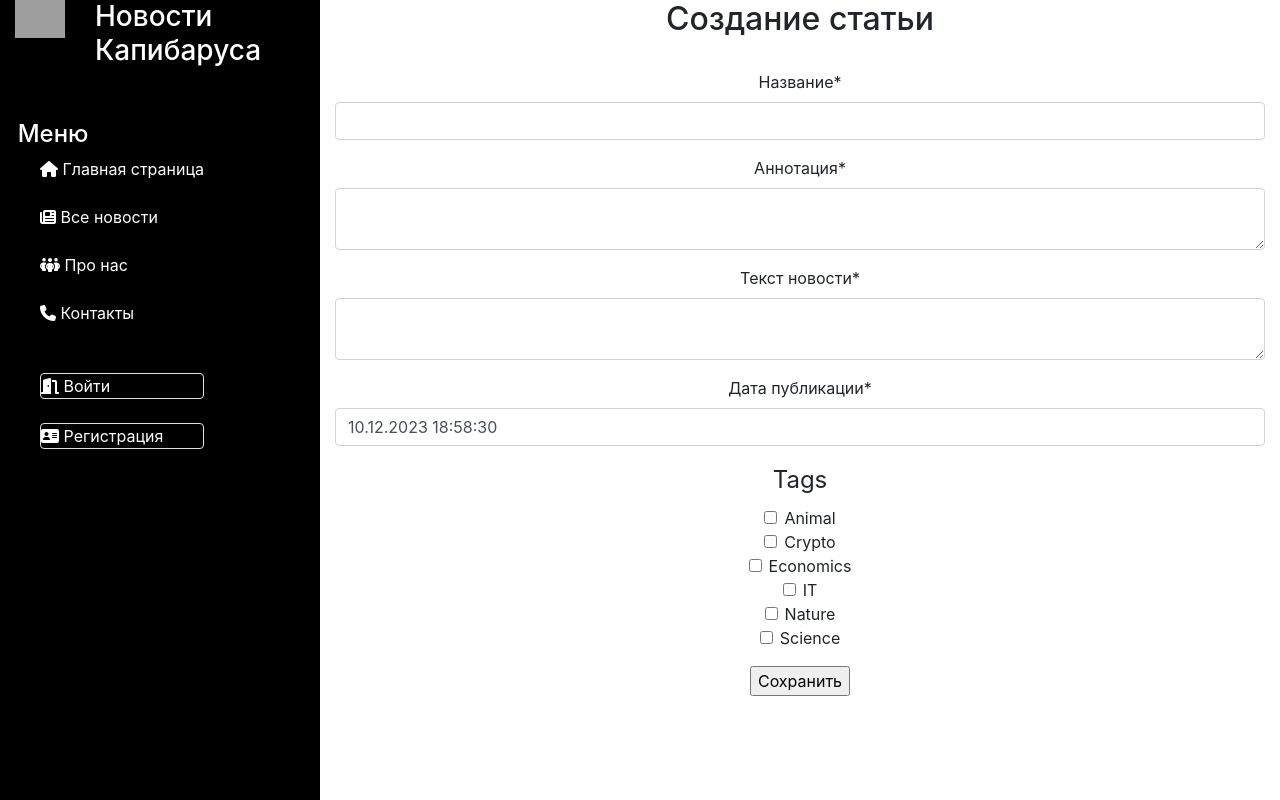
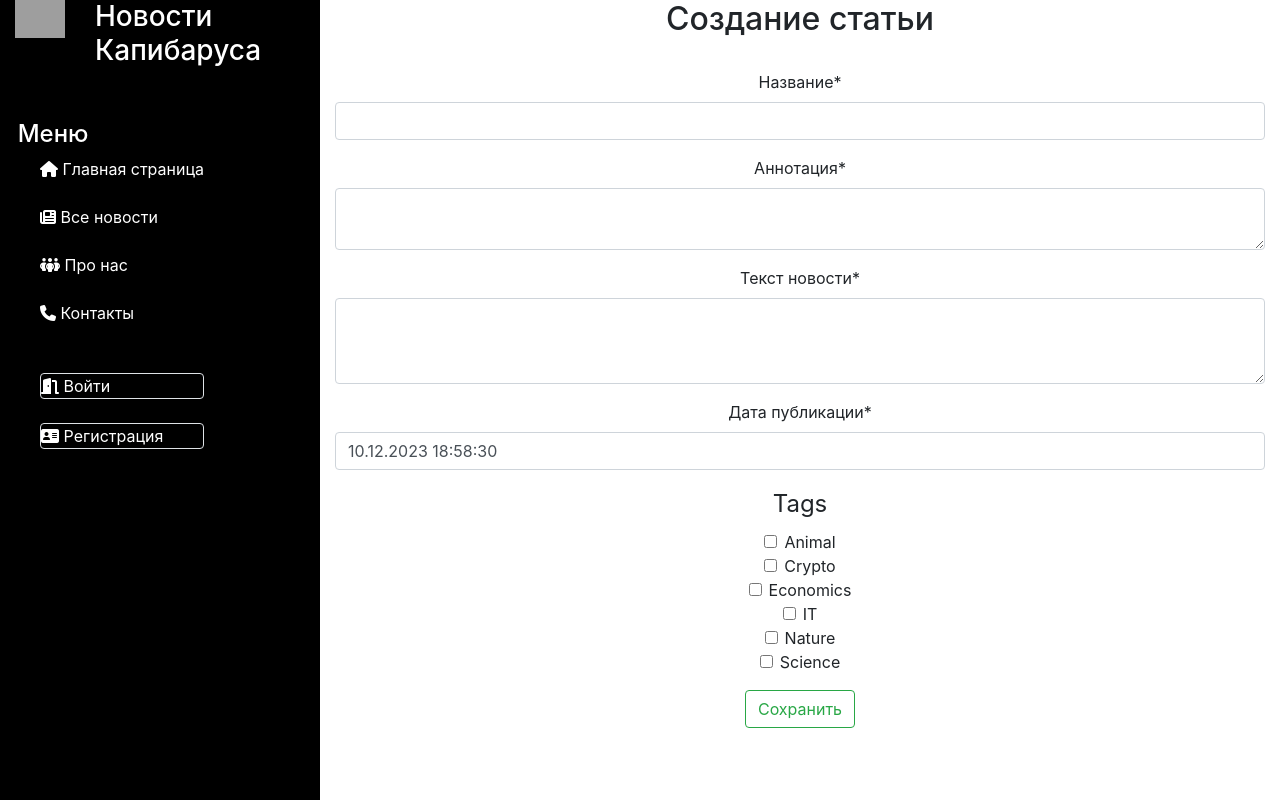
Before and after one commit to user487652/pyll, a Django app: page /news/create_article in a window 1280 px wide. Run offline with Django 4.2, Linux system fonts and the light colour scheme; data comes from the database, SQL or seed files in the repository; some libraries are stand-ins or nearby versions; grey boxes are pictures that could not be loaded.

Commit message:
09122023

```diff
--- a/NewStudyRostelecom/news/forms.py
+++ b/NewStudyRostelecom/news/forms.py
@@ -9,6 +9,6 @@ class ArticleForm(ModelForm):
         fields=['title','anouncement','text','date','tags']
         widgets={
             'anouncement':Textarea(attrs={'cols':80,'rows':2}),
-            'text':Textarea(attrs={'cols':80,'rows':2}),
+            'text':Textarea(attrs={'cols':80,'rows':3}),
             'tags':CheckboxSelectMultiple(),
         }
--- a/NewStudyRostelecom/news/templates/news/create_article.html
+++ b/NewStudyRostelecom/news/templates/news/create_article.html
@@ -7,10 +7,10 @@
 <div class="text-center">
     <h2>Создание статьи</h2>
     <br>
-    <form method="post">
+    <form method="post" enctype="multipart/form-data">
         {% csrf_token %}
         {{ form|crispy }}
-        <input type="submit" value="Сохранить">
+        <input type="submit" class="btn btn-outline-success" value="Сохранить">
     </form>
 </div>
 
--- a/NewStudyRostelecom/news/templates/news/news_list.html
+++ b/NewStudyRostelecom/news/templates/news/news_list.html
@@ -28,7 +28,7 @@
                 </select>
                 <br>
                 <br>
-                <input type="submit" class="btn btn-success" value="Применить">
+                <input type="submit" class="btn btn-outline-success" value="Применить">
             </div>
         </form>
     </label>
--- a/NewStudyRostelecom/news/views.py
+++ b/NewStudyRostelecom/news/views.py
@@ -61,10 +61,13 @@ def create_article(request):
         if form.is_valid():
             current_user = request.user
             if current_user.id != None:
-                new_article = form.save(commit=False)
+                new_article = Article()
                 new_article.author = current_user
+                new_article.title=form.cleaned_data.get('title')
+                new_article.anouncement = form.cleaned_data.get('anouncement')
+                new_article.text = form.cleaned_data.get('text')
                 new_article.save()
-                form.save_m2m()
+                new_article.tags.set(form.cleaned_data.get('tags'))
                 return redirect('news_list')
     else:
         form = ArticleForm()
```
